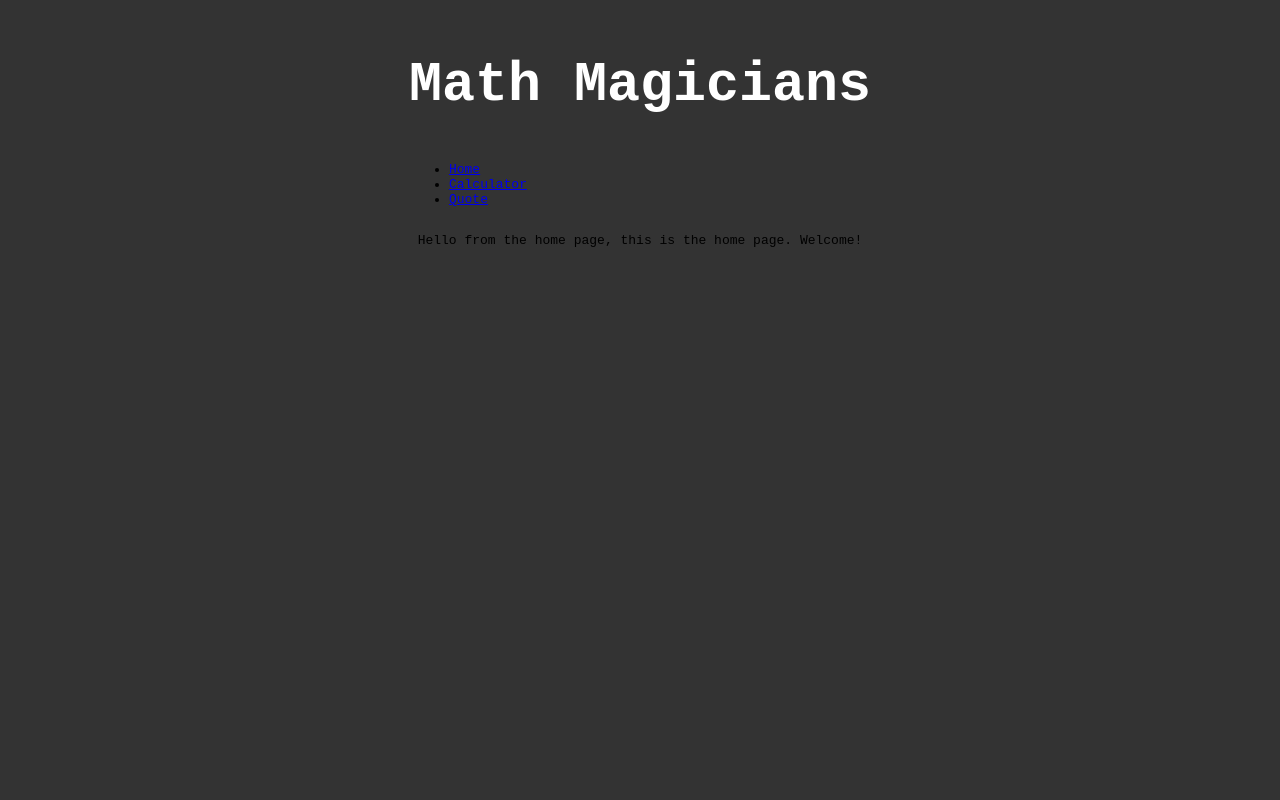
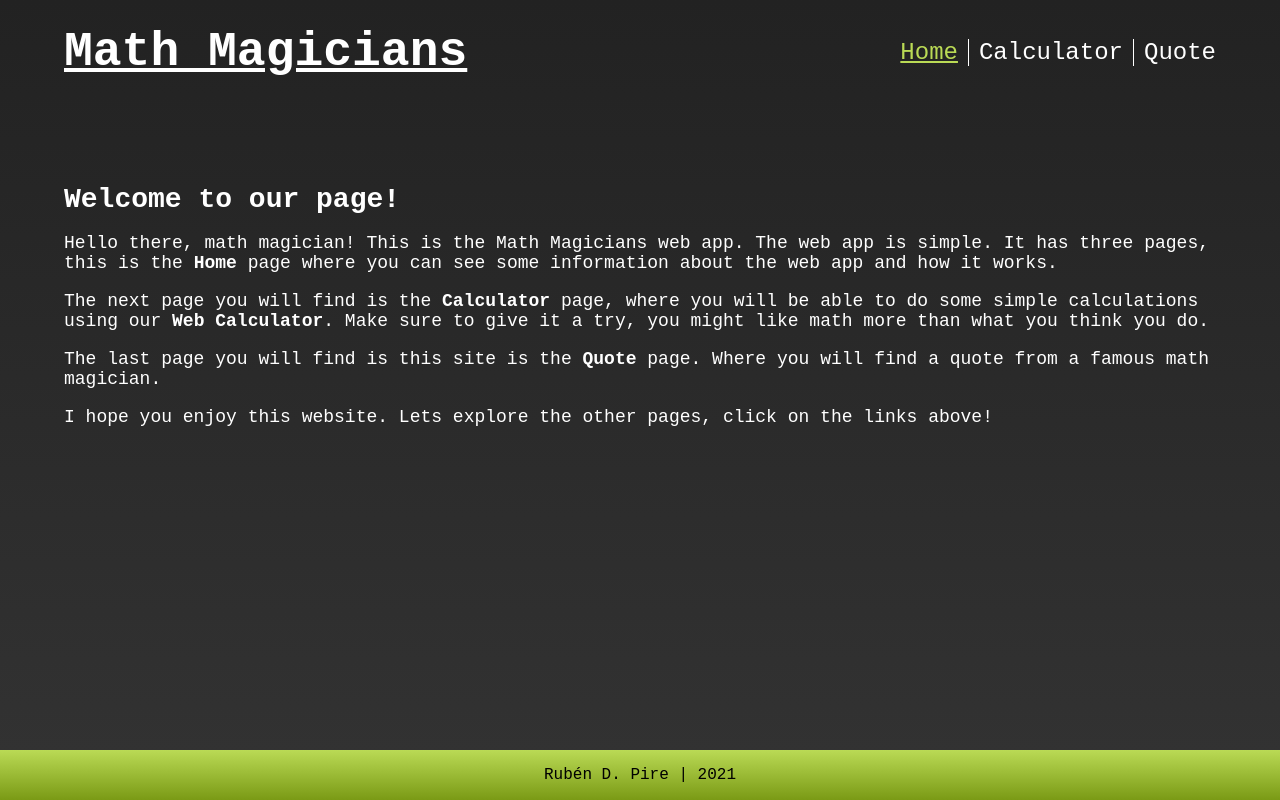
Before and after one commit to rpire/math-magicians, a React (Create React App) app: page / in a window 1280 px wide. Built offline with nearby package versions, Linux system fonts and the light colour scheme.

Commit message:
Finish pages and add styling

```diff
--- a/src/App.js
+++ b/src/App.js
@@ -6,6 +6,7 @@ import calculate from './logic/calculate';
 import Calculator from './components/calculator';
 import Quote from './pages/Quote';
 import NotFound from './pages/NotFound';
+import Footer from './components/Footer';
 
 const App = () => {
   const [data, setData] = useState({
@@ -36,6 +37,7 @@ const App = () => {
           <NotFound />
         </Route>
       </Switch>
+      <Footer />
     </div>
   );
 }
--- /dev/null
+++ b/src/components/Footer.js
@@ -0,0 +1,15 @@
+import React from 'react';
+
+class Footer extends React.PureComponent {
+  render() {
+    return (
+      <footer>
+        <p className="footer-text">
+          Rubén D. Pire | 2021
+        </p>
+      </footer>
+    );
+  };
+};
+
+export default Footer;
--- a/src/components/buttons.js
+++ b/src/components/buttons.js
@@ -22,7 +22,7 @@ class Buttons extends React.Component {
     ];
     const buttons = symbols.map((symbol) => {
       if (/[÷×+\-=]/.test(symbol) && symbol !== '+/-') {
-        return (<button key={symbol} type="button" className="calc btn orange" onClick={this.clickHandle}>{symbol}</button>);
+        return (<button key={symbol} type="button" className="calc btn green" onClick={this.clickHandle}>{symbol}</button>);
       }
       if (symbol === '0') {
         return (<button key={symbol} type="button" id="zero" className="calc btn" onClick={this.clickHandle}>0</button>);
--- a/src/components/calculator.js
+++ b/src/components/calculator.js
@@ -7,6 +7,8 @@ class Calculator extends React.PureComponent {
     const { data, onDataChange } = this.props;
     const { total, operation, next } = data;
     return (
+      <div className="calculator-container">
+        <h2>Let's do some math!</h2>
         <div className="calculator">
           <div id="entry" className="calc" name="entry" placeholder="0">
             <span>{total}</span>
@@ -15,6 +17,8 @@ class Calculator extends React.PureComponent {
           </div>
           <Buttons onButtonPress={onDataChange} />
         </div>
+      </div>
+
     );
   }
 }
--- a/src/index.css
+++ b/src/index.css
@@ -1,12 +1,72 @@
 body {
-  background-color: #333;
+  background: linear-gradient(0deg, #333, #1a1a1a), #252525;
   font-family: monospace;
+  color: #fff;
+  min-height: 100vh;
+  padding: 0;
+  margin: 0;
+}
+
+nav {
+  display: flex;
+  flex-direction: column;
+  justify-content: space-between;
+  align-items: center;
+  width: 90%
+}
+
+h1,
+h2 {
+  text-align: center;
 }
 
 h1 {
   text-align: center;
-  font-size: 55px;
+  font-size: 32px;
+  text-decoration: underline;
+  margin: 25px 0;
+}
+
+h2 {
+  text-align: left;
+  font-size: 18px;
+  margin: 0;
+}
+
+ul {
+  display: flex;
+  list-style-type: none;
+  padding: 0;
+  margin: 0;
+}
+
+li {
+  font-size: 16px;
+}
+
+ul > li:nth-child(2) {
+  padding: 0 10px;
+  margin: 0 10px;
+  border-right: 1px solid #fff;
+  border-left: 1px solid #fff;
+}
+
+a {
   color: #fff;
+  text-decoration: none;
+}
+
+a:hover {
+  text-decoration: underline;
+}
+
+.active-page {
+  color: #bada55;
+  text-decoration: underline;
+}
+
+p {
+  font-size: 13px;
 }
 
 .container {
@@ -15,13 +75,34 @@ h1 {
   align-items: center;
 }
 
+.home,
+.calculator-container,
+.quote-container,
+.not-found {
+  width: 90%;
+  padding-bottom: 10vh;
+  margin-top: 10vh;
+}
+
 .calculator {
   display: grid;
   grid-template-columns: 1fr 1fr 1fr 1fr;
   font-size: 18px;
-  width: 90%;
   max-width: 800px;
-  margin-top: 10vh;
+  margin-top: 50px;
+}
+
+.quote-container {
+  display: flex;
+  flex-direction: column;
+  justify-content: flex-end;
+  align-items: center;
+  Height: 25vh;
+}
+
+.quote {
+  text-align: center;
+  font-size: 18px;
 }
 
 .calc {
@@ -45,8 +126,8 @@ h1 {
   background-color: #858693;
 }
 
-.orange {
-  background-color: #f5913e;
+.green {
+  background-color: #bada55;
   border-color: #c5c5c5;
   border-top-color: #858693;
 }
@@ -77,3 +158,52 @@ h1 {
 #zero {
   grid-column: 1/3;
 }
+
+footer {
+  display: flex;
+  justify-content: center;
+  position: absolute;
+  bottom: 0;
+  background: linear-gradient(180deg, #bada55, #7a9a15);
+  color: #000;
+  width: 100%;
+}
+
+.footer-text {
+  font-size: 16px;
+}
+
+@media only screen and (min-width: 769px) {
+  body {
+    background: linear-gradient(0deg, #333, #222), #252525;
+  }
+
+  nav {
+    flex-direction: row;
+  }
+
+  h1 {
+    font-size: 48px;
+  }
+
+  h2 {
+    font-size: 28px;
+  }
+
+  li {
+    font-size: 24px;
+  }
+
+  p {
+    font-size: 18px;
+  }
+
+  .calculator-container {
+    display: flex;
+    justify-content: space-between;
+  }
+  .calculator {
+    width: 55%;
+    margin: 0;
+  }
+}
--- a/src/pages/Home.js
+++ b/src/pages/Home.js
@@ -2,9 +2,19 @@ import React from 'react';
 
 const Home = () => {
   return (
-    <div>
+    <div className="home">
+      <h2>Welcome to our page!</h2>
       <p>
-        Hello from the home page, this is the home page. Welcome!
+        Hello there, math magician! This is the Math Magicians web app. The web app is simple. It has three pages, this is the <strong>Home</strong> page where you can see some information about the web app and how it works.
+      </p>
+      <p>
+        The next page you will find is the <strong>Calculator</strong> page, where you will be able to do some simple calculations using our <strong>Web Calculator</strong>. Make sure to give it a try, you might like math more than what you think you do.
+      </p>
+      <p>
+        The last page you will find is this site is the <strong>Quote</strong> page. Where you will find a quote from a famous math magician.
+      </p>
+      <p>
+        I hope you enjoy this website. Lets explore the other pages, click on the links above!
       </p>
     </div>
   );
--- a/src/pages/NotFound.js
+++ b/src/pages/NotFound.js
@@ -2,9 +2,9 @@ import React from 'react';
 
 const NotFound = () => {
   return (
-    <div>
-      <p>
-        Page not found. Error 404 :(.
+    <div className="not-found">
+      <p className="quote">
+        Page not found
       </p>
     </div>
   );
--- a/src/pages/Quote.js
+++ b/src/pages/Quote.js
@@ -2,9 +2,12 @@ import React from 'react';
 
 const Quote = () => {
   return (
-    <div>
-      <p>
-        Hello from the quote page, this is the quote page. Welcome!
+    <div className="quote-container">
+      <p className="quote">
+      “What music is to the heart, mathematics is to the mind.”
+      </p>
+      <p className="quote">
+        - Amit Kalintri, Wealth of Words
       </p>
     </div>
   );
```
Lines whose indentation alone changed are shown as unchanged.
